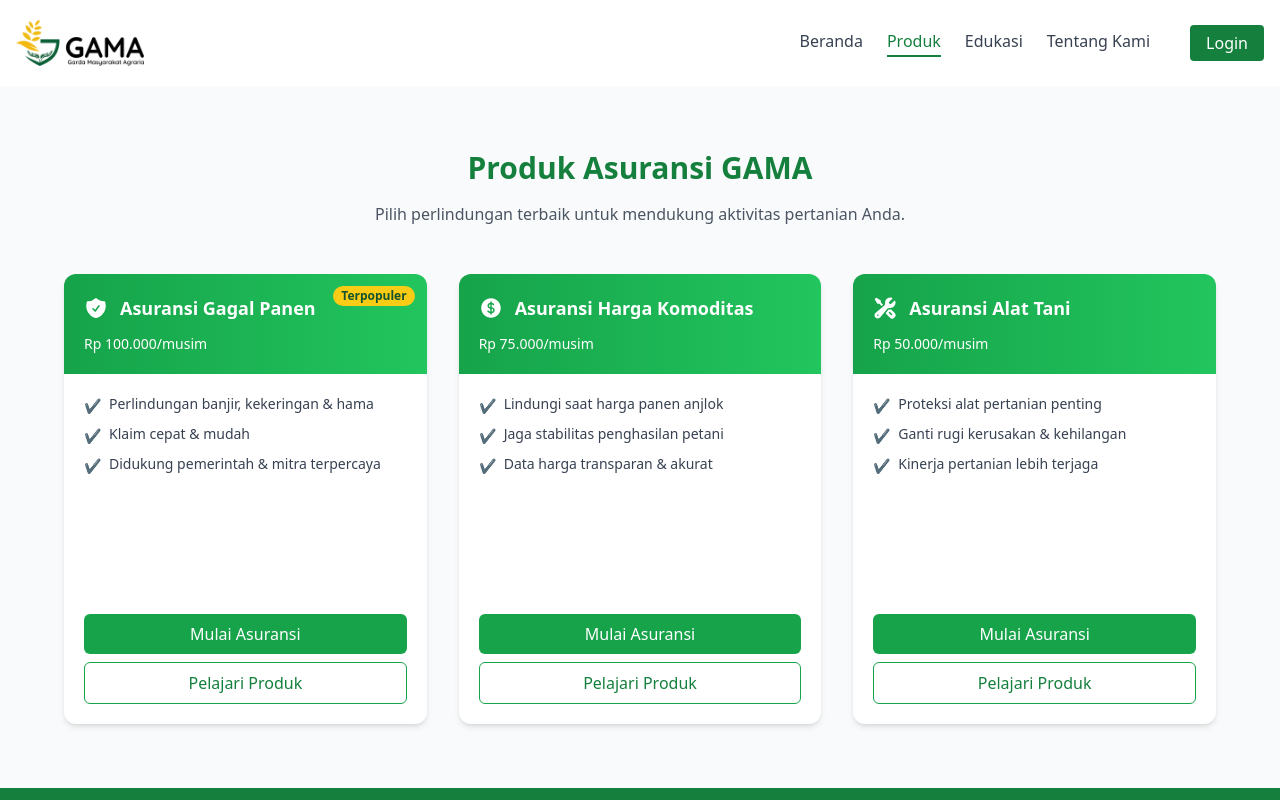
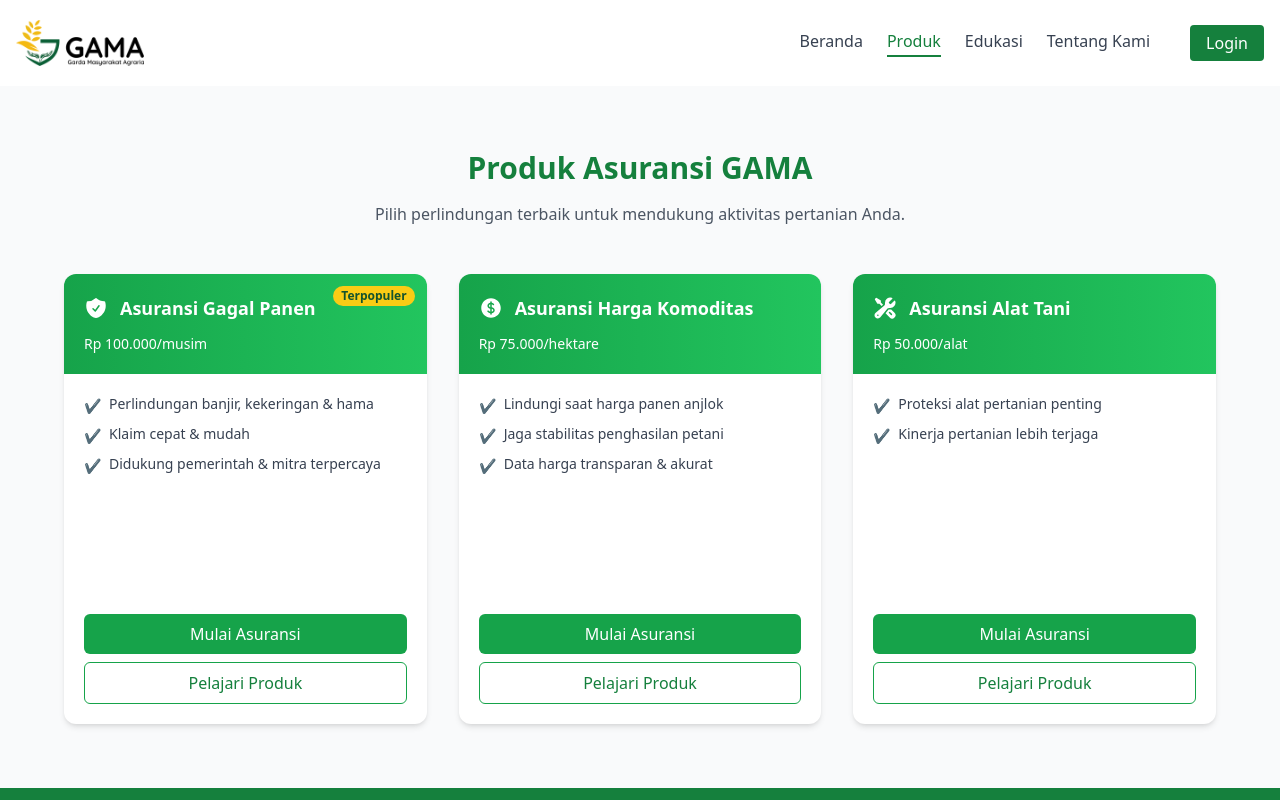
Before and after one commit to ilhamust/gama-project, a Vue app: page /produk-asuransi in a window 1280 px wide. Shown: the top 800 px of the page. Built offline with nearby package versions, Linux system fonts and the light colour scheme.

Commit message:
revProduk

```diff
--- a/src/pages/ProdukAsuransi.vue
+++ b/src/pages/ProdukAsuransi.vue
@@ -16,7 +16,10 @@
               <component :is="item.icon" class="w-6 h-6 text-white" />
               <h3 class="text-lg font-semibold">{{ item.title }}</h3>
             </div>
-            <p class="text-sm">Rp {{ item.price.toLocaleString('id-ID') }}/musim</p>
+            <p class="text-sm">
+  Rp {{ item.price.toLocaleString('id-ID') }}/{{ item.unit }}
+</p>
+
 
             <span v-if="item.popular"
               class="absolute top-3 right-3 bg-yellow-400 text-green-900 text-xs font-bold px-2 py-0.5 rounded-full">
@@ -65,6 +68,7 @@ const products = [
   {
     title: 'Asuransi Gagal Panen',
     price: 100000,
+    unit : 'musim',
     icon: ShieldCheckIcon,
     popular: true,
     benefits: [
@@ -72,12 +76,15 @@ const products = [
       'Klaim cepat & mudah',
       'Didukung pemerintah & mitra terpercaya'
     ],
-    startLink: '/daftar/gagal-panen',
-    detailLink: '/asuransi/gagal-panen'
+    // startLink: '/daftar/gagal-panen',
+    // detailLink: '/asuransi/gagal-panen'
+    startLink: '/under-construction',
+    detailLink: '/under-construction'
   },
   {
     title: 'Asuransi Harga Komoditas',
     price: 75000,
+    unit : 'hektare',
     icon: CurrencyDollarIcon,
     popular: false,
     benefits: [
@@ -91,11 +98,11 @@ const products = [
   {
     title: 'Asuransi Alat Tani',
     price: 50000,
+    unit : 'alat',
     icon: WrenchScrewdriverIcon,
     popular: false,
     benefits: [
       'Proteksi alat pertanian penting',
-      'Ganti rugi kerusakan & kehilangan',
       'Kinerja pertanian lebih terjaga'
     ],
     startLink: '/daftar/alat-tani',
```
